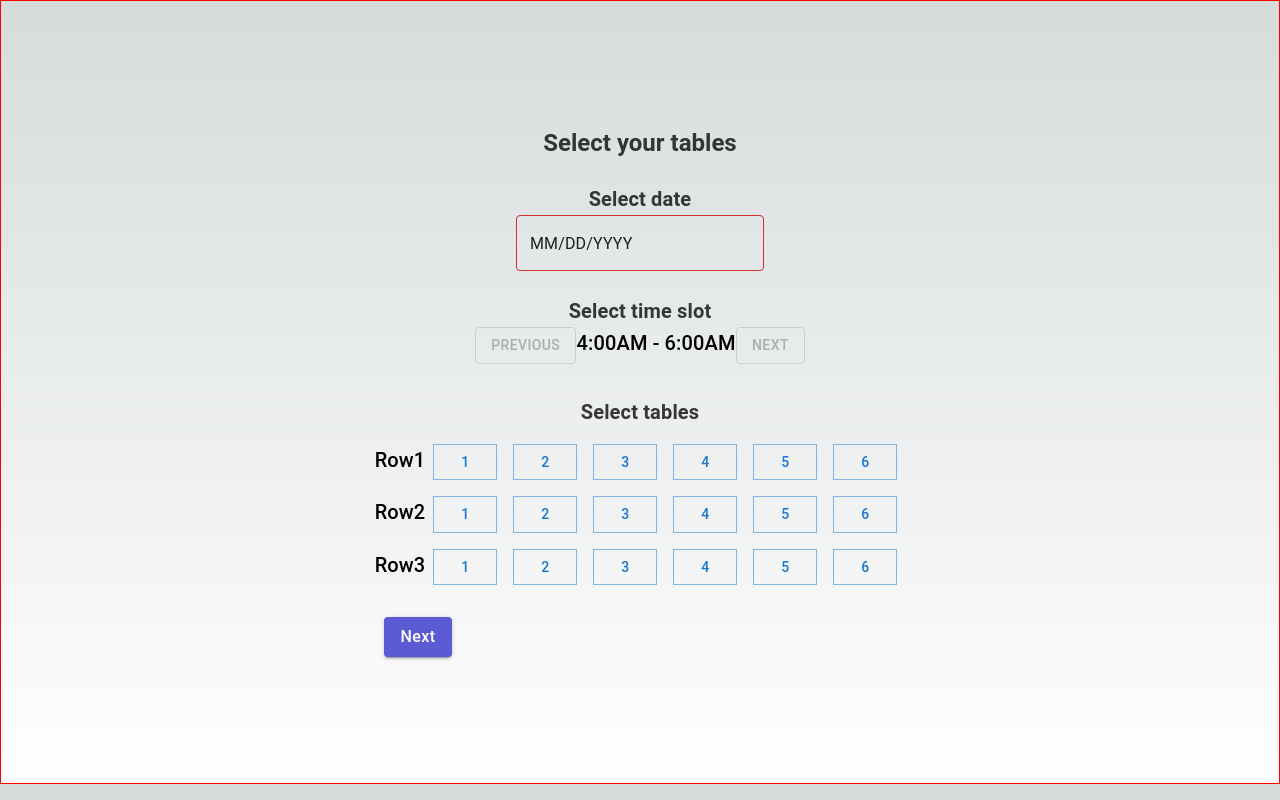
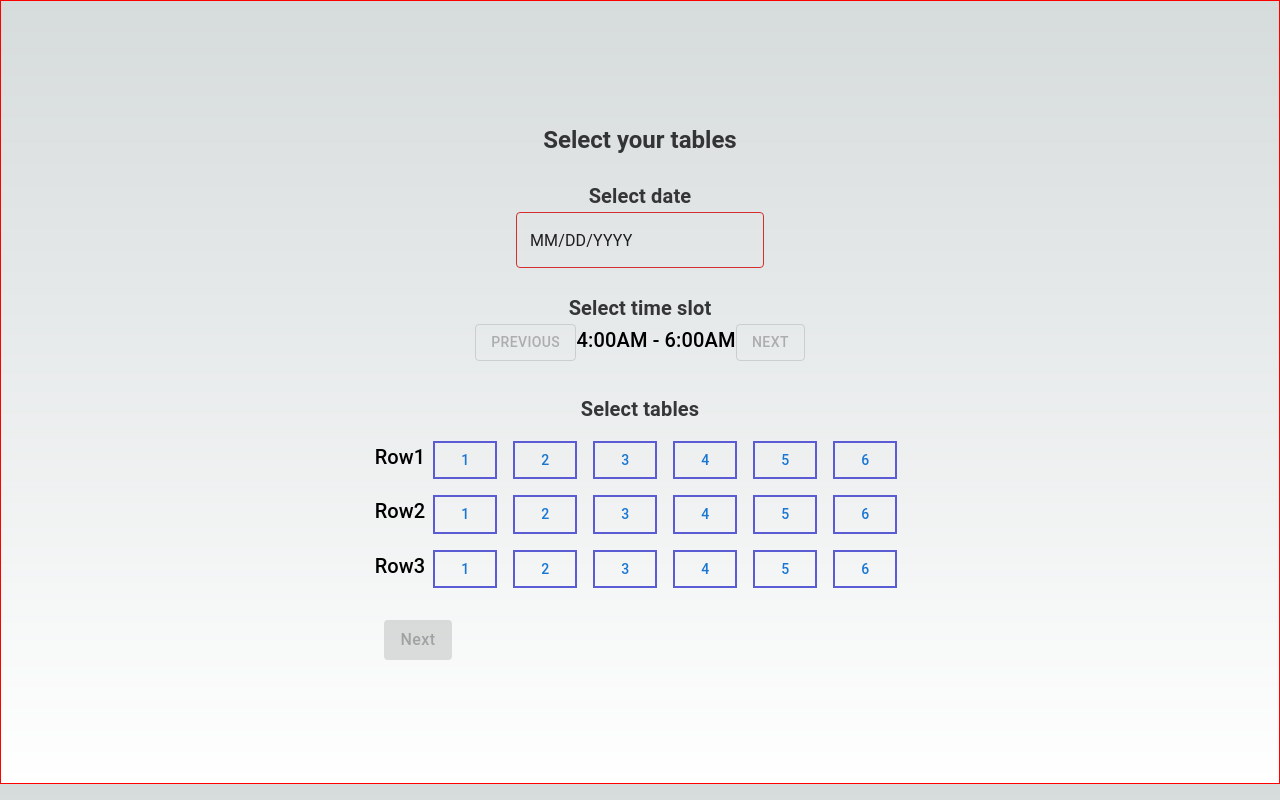
Before and after one commit to mayurigurav1997/library-booking, a Next.js app: page /Tables/tables in a window 1280 px wide. Built offline with nearby package versions, Linux system fonts and the light colour scheme.

Commit message:
table changes

```diff
--- a/src/pages/Pay/pay.jsx
+++ b/src/pages/Pay/pay.jsx
@@ -79,7 +79,7 @@ const Pay = () => {
                         </TableBody>
                     </StyledTable>
                 </TableContainer>
-                <Box sx={{ display: "flex", justifyContent: "space-between", width: "50%" }} border="0px solid red">
+                <Box sx={{ display: "flex", justifyContent: "center", width: "50%" }} border="0px solid red">
                     <Typography variant="h6" sx={{ textAlign: "center", mb: 2 }} >Total Price</Typography>
                     <Typography variant="h6" sx={{ textAlign: "center", mb: 2 }} >INR {Price}</Typography>
                 </Box>
--- a/src/pages/Tables/tables.jsx
+++ b/src/pages/Tables/tables.jsx
@@ -229,7 +229,7 @@ const Tables = () => {
                     <Typography variant="h6" >Row1</Typography>
                     {Row1.map((i) => <Button
                         variant={selectedButtonId == i || activeButton == i ? "contained" : "outlined"}
-                        key={i} sx={{ cursor: "pointer", width: "1%", mx: 1, borderRadius: "0px" }} onClick={() => {
+                        key={i} sx={{ cursor: "pointer", width: "1%", mx: 1, borderRadius: "0px", border: "2px solid #5b5bd3", }} onClick={() => {
                             handleSeatSelecting(i)
                         }} disabled={bookedSeats.some(a => a == i)}
                         border="0px solid blue">{i.charAt()}</Button>)}
@@ -240,7 +240,7 @@ const Tables = () => {
                     <Typography variant="h6" >Row2</Typography>
                     {Row2.map((i) => <Button
                         variant={selectedButtonId == i ? "contained" : "outlined"}
-                        key={i} sx={{ cursor: "pointer", width: "1%", mx: 1, borderRadius: "0px" }} onClick={() => {
+                        key={i} sx={{ cursor: "pointer", width: "1%", mx: 1, borderRadius: "0px", border: "2px solid #5b5bd3", }} onClick={() => {
                             handleSeatSelecting(i)
                         }} disabled={bookedSeats.some(a => a == i)}
                         border="0px solid blue">{i.charAt()}</Button>)}
@@ -251,7 +251,7 @@ const Tables = () => {
                     <Typography variant="h6" >Row3</Typography>
                     {Row3.map((i) => <Button
                         variant={selectedButtonId == i ? "contained" : "outlined"}
-                        key={i} sx={{ cursor: "pointer", width: "1%", mx: 1, borderRadius: "0px" }}
+                        key={i} sx={{ cursor: "pointer", width: "1%", mx: 1, borderRadius: "0px", border: "2px solid #5b5bd3", }}
                         onClick={() => {
                             handleSeatSelecting(i)
                         }} disabled={bookedSeats.some(a => a == i)}
@@ -262,7 +262,7 @@ const Tables = () => {
             <Box sx={{ display: "flex", justifyContent: "space-between", width: "40%" }}>
                 {/* <Button variant="outlined" disabled={!(selectedButtonId && selectedDate)} sx={{ textTransform: "capitalize", }}>Book</Button> */}
                 {/* <Link href="/Pay"> */}
-                <CustomButton variant="contained" onClick={handleNext}>Next</CustomButton>
+                <CustomButton variant="contained" disabled={!(selectedButtonId && selectedDate)} onClick={handleNext}>Next</CustomButton>
                 {/* </Link> */}
             </Box>
         </Box>
```
